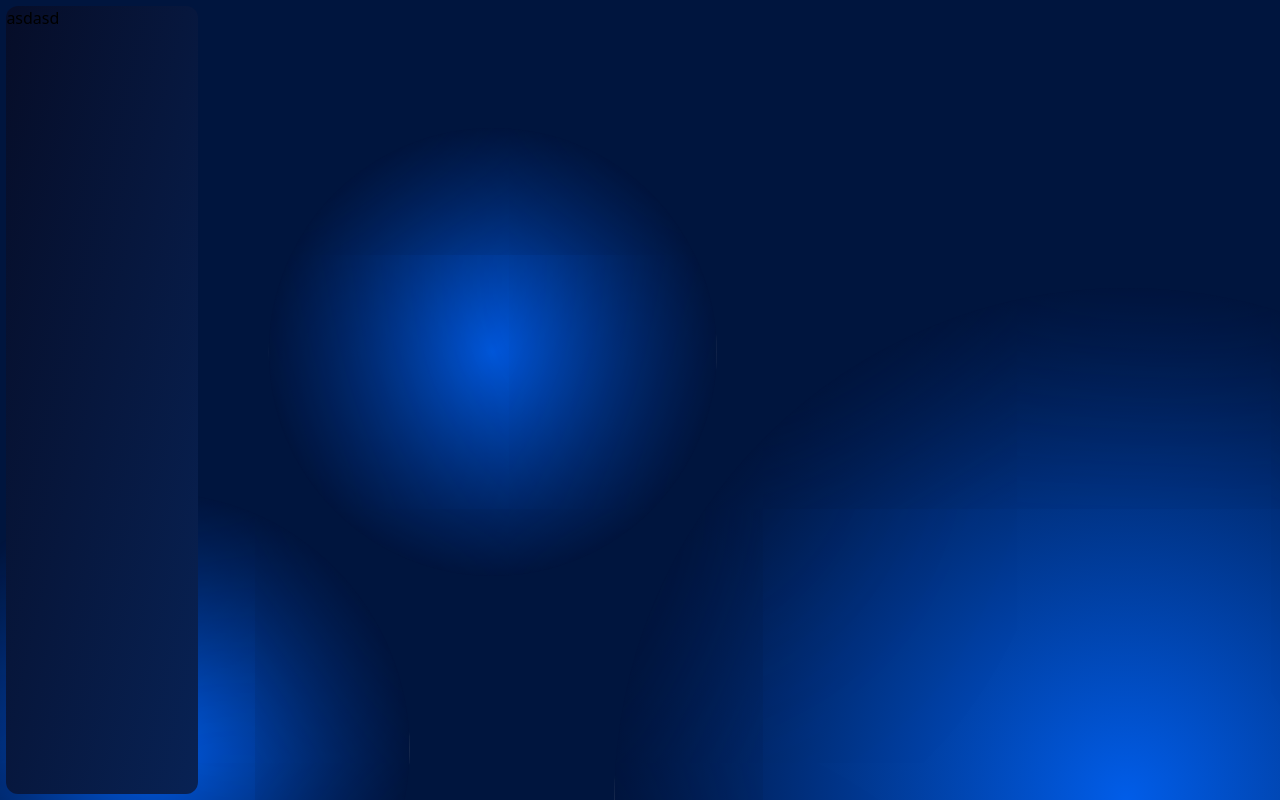
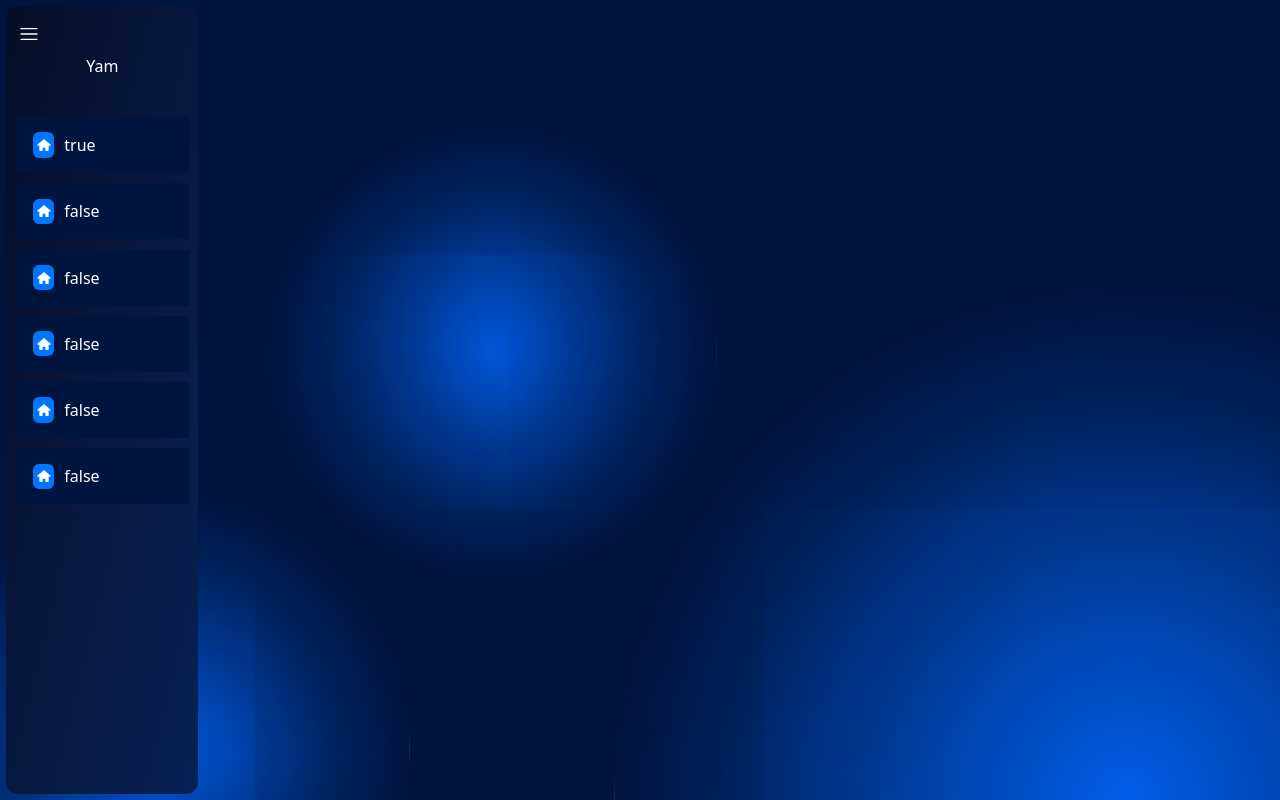
Before and after one commit to Lockps/y3-Yam-IDS-, a React (Vite) app in the folder Yam/: page / in a window 1280 px wide. Built offline with nearby package versions, Linux system fonts and the light colour scheme.

Commit message:
select nav

```diff
--- a/Yam/package.json
+++ b/Yam/package.json
@@ -11,7 +11,8 @@
   },
   "dependencies": {
     "react": "^18.3.1",
-    "react-dom": "^18.3.1"
+    "react-dom": "^18.3.1",
+    "react-icons": "^5.4.0"
   },
   "devDependencies": {
     "@eslint/js": "^9.17.0",
--- a/Yam/src/App.jsx
+++ b/Yam/src/App.jsx
@@ -2,6 +2,7 @@ import React, { useState } from "react";
 import "./index.css";
 import Navbar from "./Components/Navbar";
 import AnimationBg from "./Components/AnimationBg";
+import { RxHamburgerMenu } from "react-icons/rx";
 
 const App = () => {
   const [openNav, setNav] = useState(true);
@@ -14,20 +15,18 @@ const App = () => {
     <div className="min-h-screen bg-mainbg flex relative">
       <AnimationBg />
       <div
-        className={`m-[0.5%] transition-all duration-300 ease-in-out ${
+        className={`m-[0.5%] bg-tran transition-all duration-300 ease-in-out ${
           openNav ? "w-[15%]" : "w-0"
         } overflow-hidden z-20`}
       >
-        <Navbar close={handleNavbar} />
+        <Navbar />
       </div>
-      {!openNav && (
-        <div
-          className="absolute top-0 left-0  bg-transparent z-10"
-          onClick={handleNavbar}
-        >
-          <button className="">Open Navbar</button>
-        </div>
-      )}
+      <div
+        className="absolute top-[3%] left-[1.5%]  bg-transparent z-20"
+        onClick={handleNavbar}
+      >
+        <RxHamburgerMenu className="text-whites text-xl font-bold" />
+      </div>
     </div>
   );
 };
--- /dev/null
+++ b/Yam/src/Components/Navbar.css
@@ -0,0 +1,7 @@
+.Nav-line {
+  background-color: white;
+  color: transparent;
+  height: 0.5px;
+  width: 80%;
+  background: radial-gradient(closest-side, #015de9, #00153e);
+}
--- a/Yam/src/Components/Navbar.jsx
+++ b/Yam/src/Components/Navbar.jsx
@@ -1,10 +1,54 @@
-import React from "react";
+import React, { useState } from "react";
 import "../index.css";
+import "./Navbar.css";
+import Navbutton from "./Navbutton";
+import { TiHome } from "react-icons/ti";
+import { data } from "autoprefixer";
 
-const Navbar = ({ close }) => {
+const Navbar = () => {
+  const data = [
+    { icon: <TiHome />, text: "Home" },
+    { icon: <TiHome />, text: "Home" },
+    { icon: <TiHome />, text: "Home" },
+    { icon: <TiHome />, text: "Home" },
+    { icon: <TiHome />, text: "Home" },
+    { icon: <TiHome />, text: "Home" },
+  ];
+
+  const [focus, setFocus] = useState(0);
+
   return (
-    <div className="min-h-full w-full z-10 rounded-xl bg-gradient-to-br from-darkbg to-lightbg ">
-      <button onClick={close}>asdasd</button>{" "}
+    <div className="h-full w-full z-10 rounded-xl bg-gradient-to-br from-darkbg to-lightbg ">
+      <div className=" h-[10%] w-full flex flex-col items-center pt-[25%]">
+        <h1 className="bg-tran mb-[5%] text-whites ">Yam</h1>
+        <div className="Nav-line">HI Hacker</div>
+      </div>
+      <div className="w-full bg-tran h-[50%] mt-[15%]">
+        <div className="w-full h-full grid grid-rows-6 gap-1">
+          {data.map((element, index) => {
+            return (
+              <div
+                key={index}
+                className={`${
+                  focus === index
+                    ? "w-full h-full text-whites flex justify-center items-center"
+                    : "w-full h-full text-whites flex justify-center items-center"
+                }`}
+                onClick={() => {
+                  setFocus(index);
+                  console.log(index);
+                }}
+              >
+                <Navbutton
+                  icon={element.icon}
+                  text={element.text}
+                  isfocus={`${focus === index}`}
+                />
+              </div>
+            );
+          })}
+        </div>
+      </div>
     </div>
   );
 };
--- /dev/null
+++ b/Yam/src/Components/Navbutton.jsx
@@ -0,0 +1,14 @@
+import React from "react";
+
+const Navbutton = ({ icon, text, isfocus }) => {
+  return (
+    <div className="w-[90%] h-[90%] bg-mainbg flex items-center ">
+      <div className=" bg-iconbg w-[12%] h-[45%] rounded-md  ml-[10%] text-whites flex justify-center items-center">
+        {icon}
+      </div>
+      <div className="ml-[6%]">{isfocus}</div>
+    </div>
+  );
+};
+
+export default Navbutton;
--- a/Yam/tailwind.config.js
+++ b/Yam/tailwind.config.js
@@ -7,6 +7,8 @@ export default {
       whites: "#fff",
       darkbg: "#060d28",
       lightbg: "#082254",
+      tran: "transparent",
+      iconbg: "#0075ff",
     },
     extend: {},
   },
```
Also changed, not shown: 1 other file (tests, documents, lock files or other folders).
